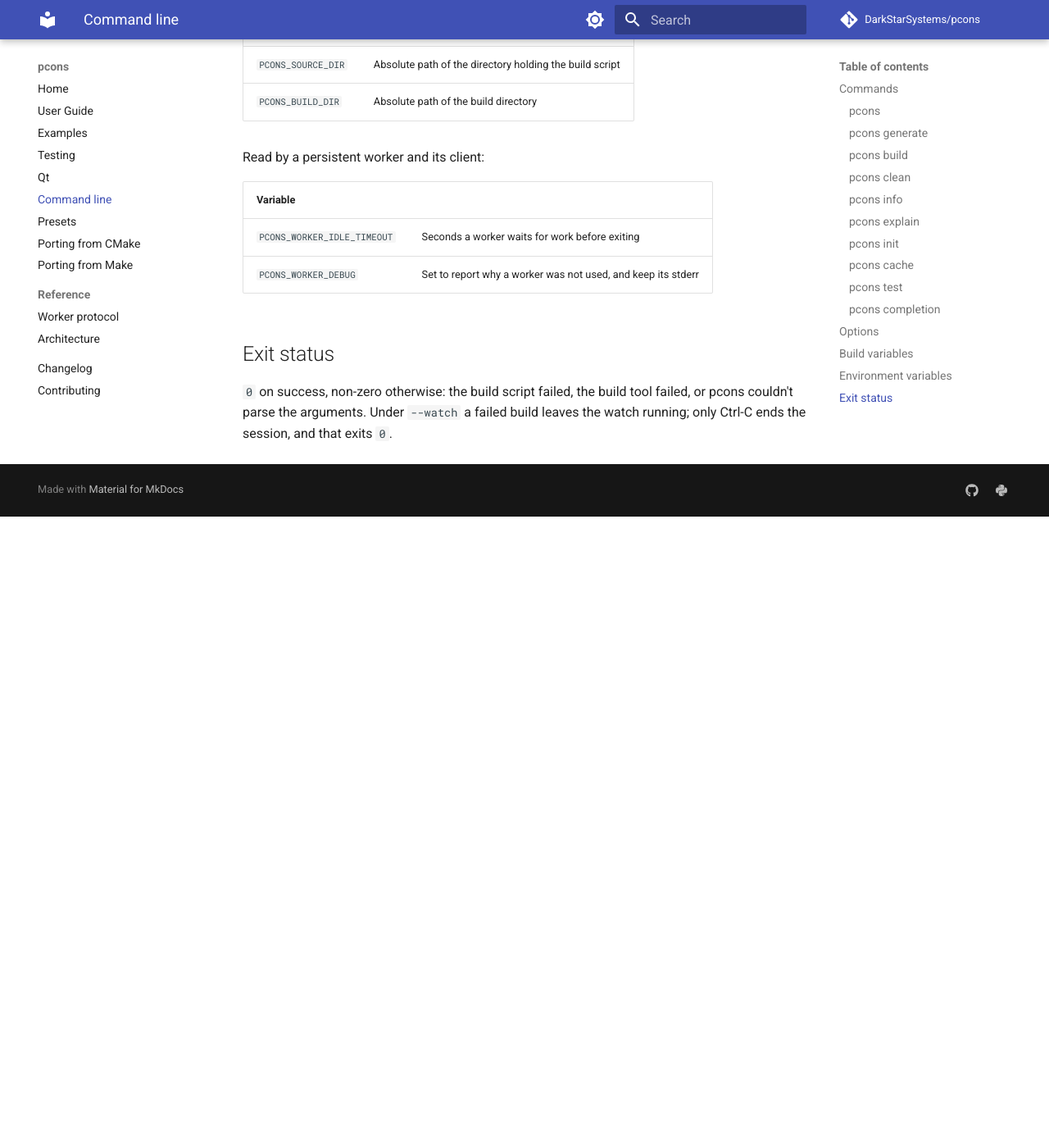
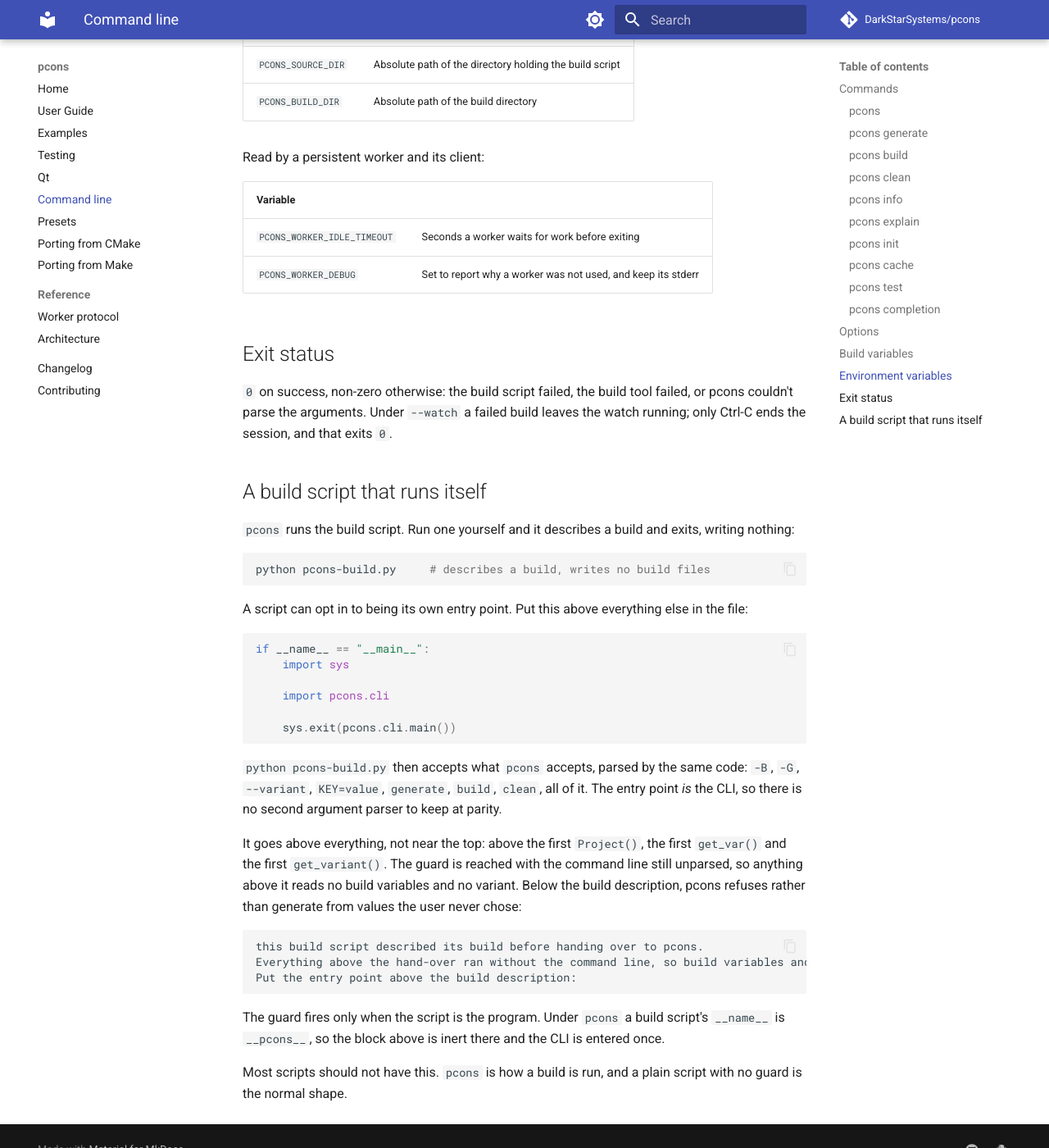
Before and after one commit to DarkStarSystems/pcons, an MkDocs documentation site: the page built from docs/cli.md, in a window 1280 px wide and 1400 px high, scrolled down 6991 px. Shown: the whole window at 82% size. Built offline with MkDocs 1.6.1 and Material for MkDocs 9.7.7, drawn with Linux system fonts in a browser that asks for light colours; comment, search, counter and statistics services are not loaded; before the commit the page ends 7621 px from its top, so only the background shows below that.

Commit message:
Document the hand-over, and the name a build script runs under
Two things existed only in code. A build script may opt in to being its own
entry point, and nothing outside a docstring and an error message said so. A
build script's `__name__` is `__pcons__` rather than `__main__`, and nothing
said that either, so a `__main__` guard in a build script is a block that
silently does nothing. The repo's own docs build script was broken by exactly
that.

The command-line reference owns the hand-over, because the feature is a
statement about the command line: it grants the same options, parsed by the
same code. The rule is that it goes above everything, not near the top, since
the guard is reached with the command line unparsed. The published block is
identical to the one in the refusal message and to the one the tests assert, so
a search for either text finds the other.

The plain script stays the normal shape. The front page, the porting guides and
the examples are deliberately unchanged.

- Documented the hand-over in the CLI reference, with what it grants and why it
  goes above the build description.
- Documented `__pcons__` in the user guide, including that `add_subdirectory`
  gives a subproject script the same name.
- Corrected a claim that generation happens when a script is run directly.
- Stated the run name in the architecture overview and the contributor notes.

````diff
--- a/docs/cli.md
+++ b/docs/cli.md
@@ -286,3 +286,48 @@ Read by a persistent worker and its client:
 `0` on success, non-zero otherwise: the build script failed, the build tool
 failed, or pcons couldn't parse the arguments. Under `--watch` a failed build
 leaves the watch running; only Ctrl-C ends the session, and that exits `0`.
+
+## A build script that runs itself
+
+`pcons` runs the build script. Run one yourself and it describes a build and
+exits, writing nothing:
+
+```bash
+python pcons-build.py     # describes a build, writes no build files
+```
+
+A script can opt in to being its own entry point. Put this above everything
+else in the file:
+
+```python
+if __name__ == "__main__":
+    import sys
+
+    import pcons.cli
+
+    sys.exit(pcons.cli.main())
+```
+
+`python pcons-build.py` then accepts what `pcons` accepts, parsed by the same
+code: `-B`, `-G`, `--variant`, `KEY=value`, `generate`, `build`, `clean`, all of
+it. The entry point *is* the CLI, so there is no second argument parser to keep
+at parity.
+
+It goes above everything, not near the top: above the first `Project()`, the
+first `get_var()` and the first `get_variant()`. The guard is reached with the
+command line still unparsed, so anything above it reads no build variables and
+no variant. Below the build description, pcons refuses rather than generate from
+values the user never chose:
+
+```
+this build script described its build before handing over to pcons.
+Everything above the hand-over ran without the command line, so build variables and the variant were still unset.
+Put the entry point above the build description:
+```
+
+The guard fires only when the script is the program. Under `pcons` a build
+script's `__name__` is `__pcons__`, so the block above is inert there and the
+CLI is entered once.
+
+Most scripts should not have this. `pcons` is how a build is run, and a plain
+script with no guard is the normal shape.
````
Also changed, not shown: ARCHITECTURE.md (+2 -0 lines), CLAUDE.md (+1 -1 lines), docs/user-guide.md (+10 -1 lines).
